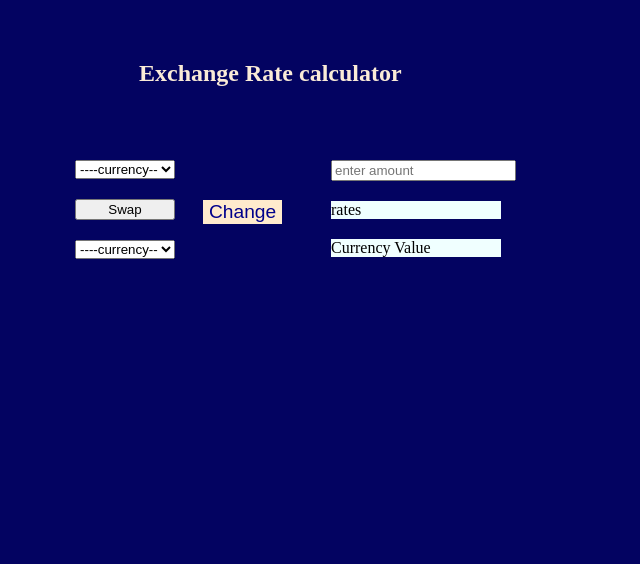
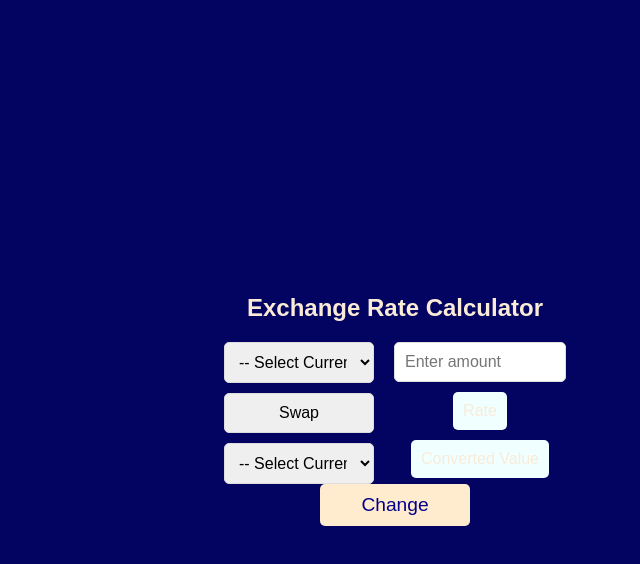
Before and after one commit to Satyam4755/Exchange-rate-calculator-, a plain HTML site: page index.html in a window 1280 px wide. Shown: the whole page, without its empty margins (245-885 px from the left). Drawn offline with Linux system fonts and the light colour scheme.

Commit message:
index.html

```diff
--- a/index.html
+++ b/index.html
@@ -4,123 +4,156 @@
 <head>
     <meta charset="UTF-8">
     <meta name="viewport" content="width=device-width, initial-scale=1.0">
-    <title>8th one</title>
+    <title>Exchange Rate Calculator</title>
     <style>
         body {
             background-color: rgb(3, 3, 97);
+            margin: 0;
+            font-family: Arial, sans-serif;
+            color: antiquewhite;
+            display: flex;
+            flex-direction: column;
+            align-items: center;
+            justify-content: center;
+            height: 100vh;
         }
 
         h2 {
-            color: antiquewhite;
-            position: absolute;
-            left: 30%;
-            top: 5%;
+            margin-bottom: 20px;
         }
-        .dabba1,.dabba2{
+
+        .container {
+            display: flex;
+            flex-wrap: wrap;
+            justify-content: center;
+            gap: 20px;
+        }
+
+        .box {
             display: flex;
             flex-direction: column;
-            gap: 20px;
-            position: absolute;
-            left: 25%;
-            top: 20%;
-            #sel1,#sel2,button{
-                width:100px;
-            }
-        }
-        .dabba2{
-            left: 45%;
-            width:170px;
-            .b2,.b3{
-                background-color: azure;
-            }
+            gap: 10px;
+            align-items: center;
         }
 
-        #change{
-            position: absolute;
-            top: 25%;
-            left: 35%;
-            border-style: none;
+        select,
+        input,
+        button {
+            padding: 10px;
+            font-size: 1rem;
+            border: 1px solid #ddd;
+            border-radius: 5px;
+            width: 150px;
+        }
+
+        #change {
+            border: none;
             background-color: blanchedalmond;
             color: darkblue;
             font-size: larger;
+            cursor: pointer;
+        }
+
+        #change:hover {
+            background-color: darkblue;
+            color: white;
+        }
+
+        .output {
+            background-color: azure;
+            padding: 10px;
+            border-radius: 5px;
+            text-align: center;
+        }
+
+        @media (max-width: 768px) {
+            .box {
+                width: 100%;
+            }
+
+            select,
+            input,
+            button {
+                width: 100%;
+            }
         }
     </style>
 </head>
 
 <body>
-    <h2>
-        Exchange Rate calculator
-    </h2>
-    <div class="dabba1">
-        <select name="choose" id="sel1">
-            <option >----currency----</option>
-            <option value="USD">USD</option>
-            <option value="INR">INR</option>
-            <option value="EUD">EUD</option>
-        </select>
+    <h2>Exchange Rate Calculator</h2>
+    <div class="container">
+        <div class="box">
+            <select id="sel1">
+                <option value="">-- Select Currency --</option>
+            </select>
+            <button onclick="swap()">Swap</button>
+            <select id="sel2">
+                <option value="">-- Select Currency --</option>
+            </select>
+        </div>
+        <div class="box">
+            <input id="amount" type="number" placeholder="Enter amount" required>
+            <div id="b2" class="output">Rate</div>
+            <div id="b3" class="output">Converted Value</div>
+        </div>
+    </div>
+    <button id="change" onclick="calculate()">Change</button>
 
-        <button onclick="swap()">Swap</button>
+    <script>
+        const rates = {
+            USD: 1,
+            INR: 83.5,
+            EUR: 0.91,
+            GBP: 0.75,
+            JPY: 140
+        };
 
-        <select name="choose2" id="sel2">
-            <option >----currency----</option>
-            <option value="USD">USD</option>
-            <option value="INR">INR</option>
-            <option value="EUD">EUD</option>
-        </select>
-    </div>
+        const sel1 = document.getElementById('sel1');
+        const sel2 = document.getElementById('sel2');
+        const output = document.getElementById('b3');
+        const middle = document.getElementById('b2');
 
-    <!-- <button id="change">Change</button> -->
-
-
-    <div class="dabba2">
-        <div id="b1" class="box b1"><input id="amount" type="number" placeholder="enter amount" required></div>
-        <div id="b2" class="box b2">rates</div>
-        <div id="b3" class="box b3">Currency Value</div>
-    </div>
-    <button id="change" type="submit" onclick="calculate()">Change</button>
-    <script>
-        const rates={
-            EUD:0.91,
-            USD:1,
-            INR:83.5
-
+        // Populate currency options
+        function populateCurrencies() {
+            Object.keys(rates).forEach(currency => {
+                const option1 = document.createElement('option');
+                const option2 = document.createElement('option');
+                option1.value = currency;
+                option1.textContent = currency;
+                option2.value = currency;
+                option2.textContent = currency;
+                sel1.appendChild(option1);
+                sel2.appendChild(option2);
+            });
         }
 
-            // amount.value=0
-            // if(amount==0){
-            //     alert("please input any amount")
-            //     return
-            // }
-        let output=document.getElementById('b3')
-        let temp
-        function swap(){
-            temp=document.getElementById('sel1').value
-            document.getElementById('sel1').value=document.getElementById('sel2').value
-            document.getElementById('sel2').value=temp
-        }
-        function calculate(){
-            const sel1=document.getElementById("sel1").value
-            const sel2=document.getElementById("sel2").value
-            const amount=document.getElementById("amount").value
-            let middle=document.getElementById('b2')
-            const usdVal=amount / rates[sel1]
-            const currentVal=usdVal * rates[sel2]
-            output.textContent=currentVal
-            middle.textContent=`1  ${sel1} = ${rates[sel2]} ${sel2}`
-
-            // else{
-            //     output.textContent=rates[sel1]
-
-            // }
-
-
-
+        // Swap selected currencies
+        function swap() {
+            const temp = sel1.value;
+            sel1.value = sel2.value;
+            sel2.value = temp;
         }
 
+        // Calculate exchange rate
+        function calculate() {
+            const currency1 = sel1.value;
+            const currency2 = sel2.value;
+            const amount = document.getElementById('amount').value;
 
+            if (!currency1 || !currency2 || !amount) {
+                alert('Please fill all fields');
+                return;
+            }
 
+            const usdVal = amount / rates[currency1];
+            const convertedValue = usdVal * rates[currency2];
+            output.textContent = `${convertedValue.toFixed(2)} ${currency2}`;
+            middle.textContent = `1 ${currency1} = ${(rates[currency2] / rates[currency1]).toFixed(2)} ${currency2}`;
+        }
 
-
+        // Initialize dropdowns
+        populateCurrencies();
     </script>
 </body>
 
```
